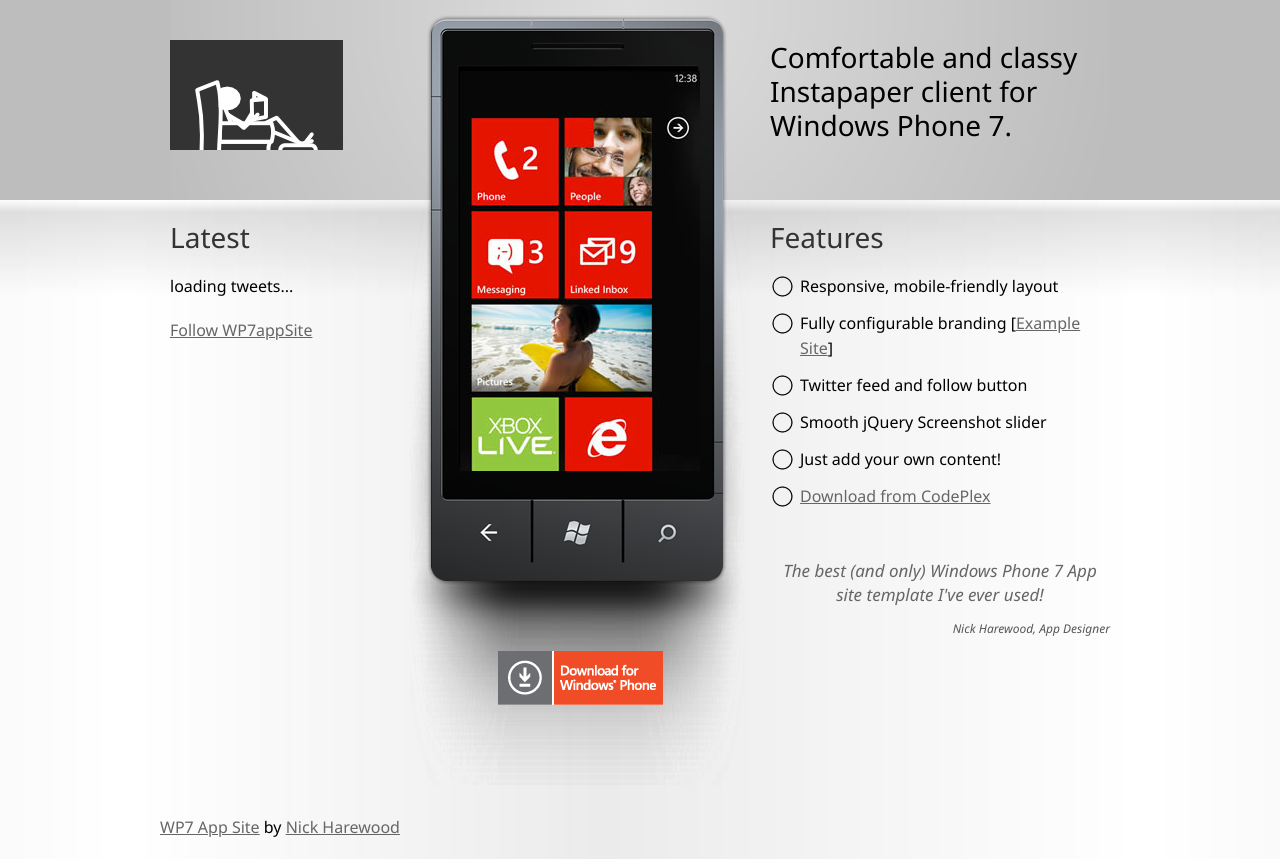
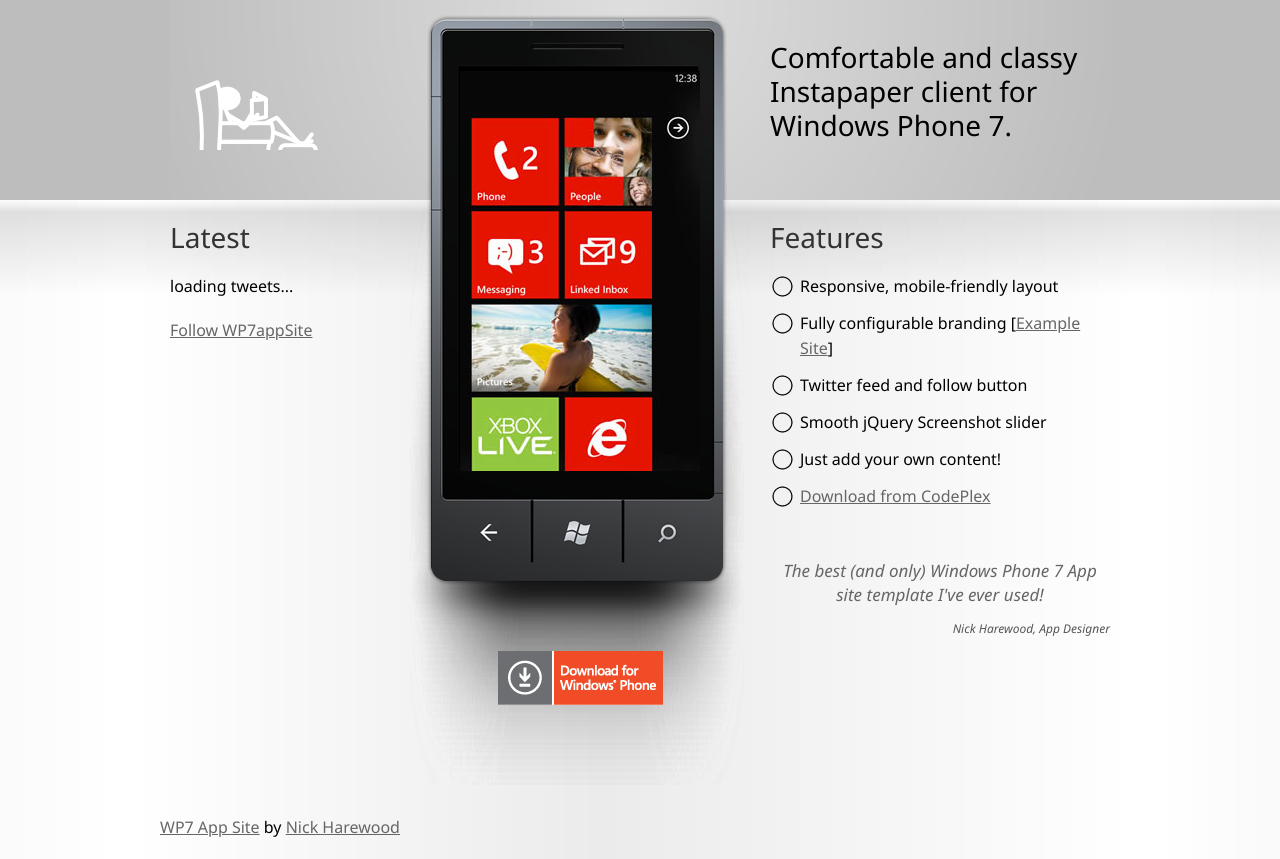
Before and after one commit to RobotEdward/ComfortableReaderWeb, a plain HTML site: page index.html in a window 1280 px wide. Drawn offline with nearby package versions, Linux system fonts and the light colour scheme; a script that the page names is missing.

Commit message:
Removed the background from the Logo heading

```diff
--- a/index.html
+++ b/index.html
@@ -40,7 +40,7 @@
 	#header #logo h1 {
 		width: 173px;
 		height: 110px;
-		background: #333 url(images/branding/TileIcon173.png) no-repeat;
+		background: url(images/branding/TileIcon173.png) no-repeat;
 	}
 
 	/* Strapline colour */
```
